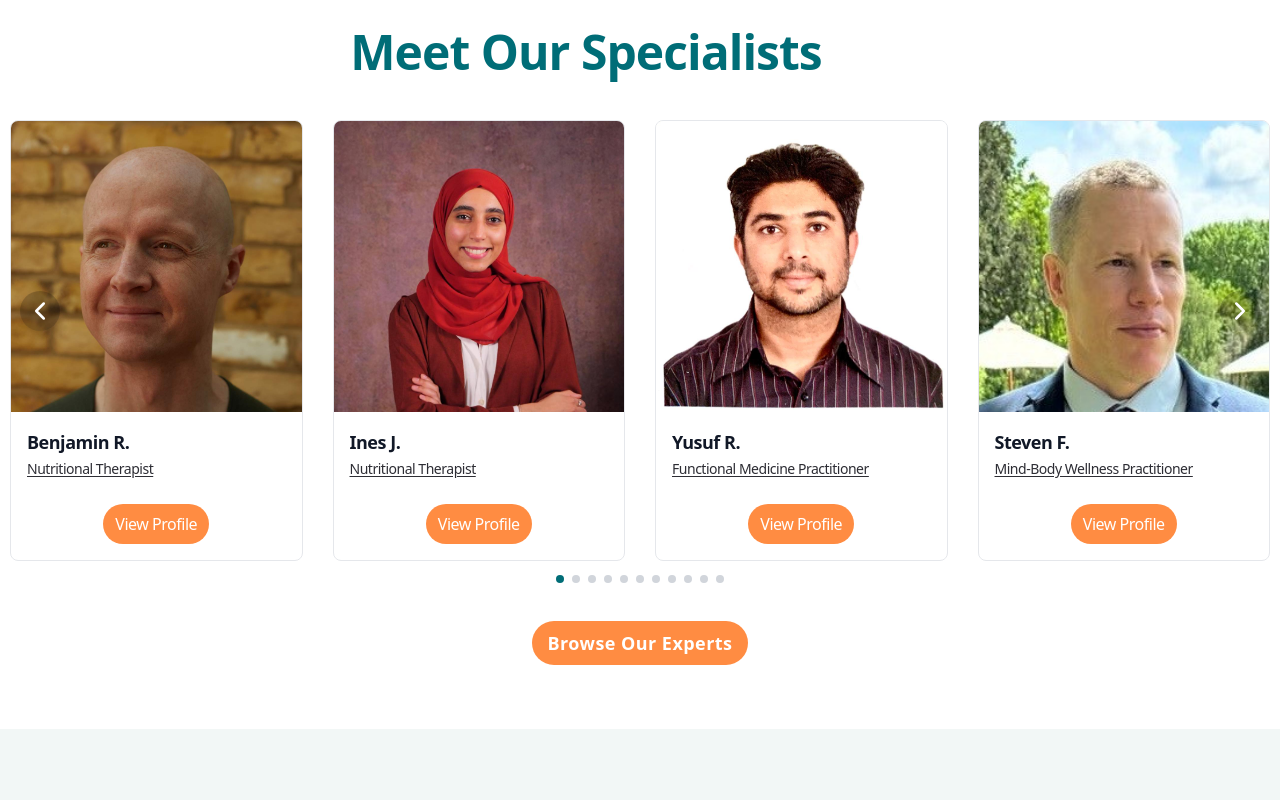
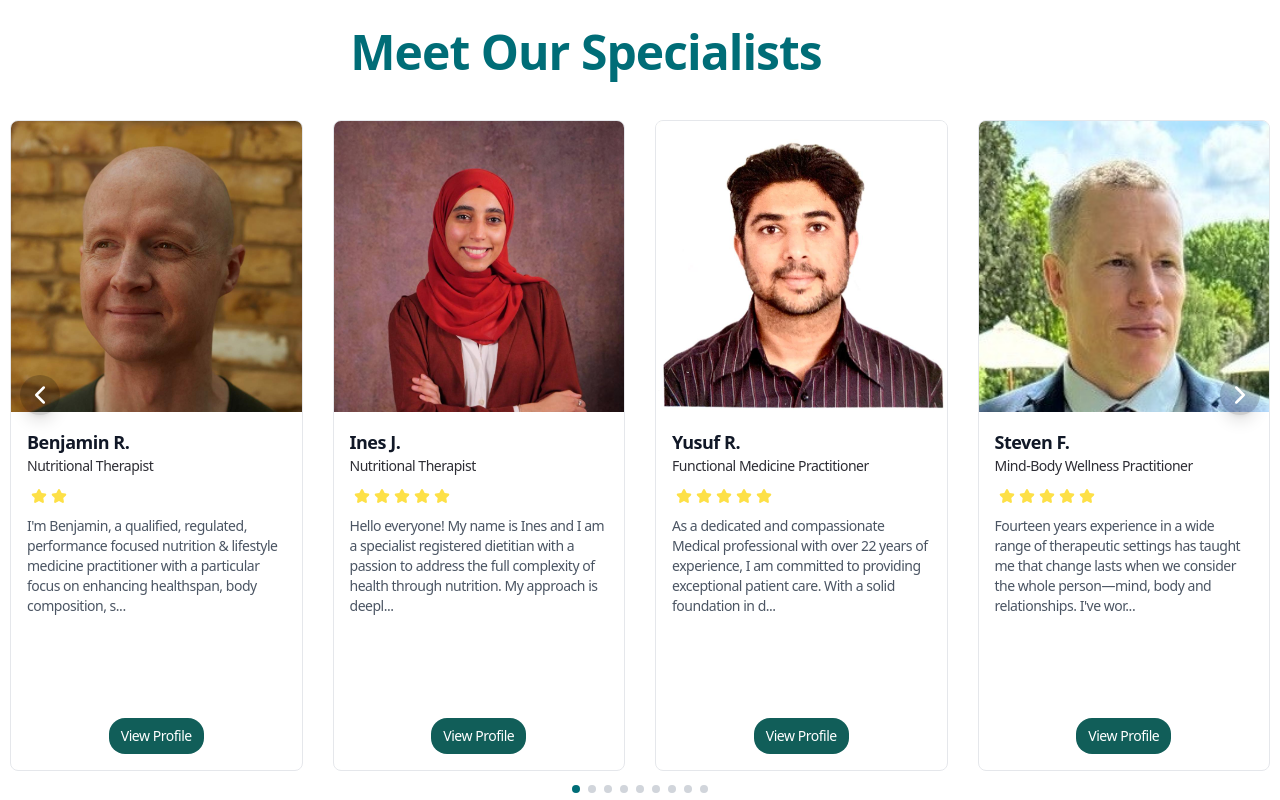
Before and after one commit to Danielvermel/helaguid-next, a Next.js app: page / in a window 1280 px wide. Shown: the part 840-1640 px from the top of the page. Built offline with nearby package versions, Linux system fonts and the light colour scheme.

Commit message:
carousel cards edits made

```diff
--- a/src/components/ui/PractitionerCard.jsx
+++ b/src/components/ui/PractitionerCard.jsx
@@ -15,14 +15,34 @@ const PractitionerCard = ({ practitioner }) => {
                         sizes="(max-width: 768px) 100vw, 33vw"
                     />
                 </div>
-                <div className="p-4">
-                    <span className="text-lg font-semibold text-gray-900 block">{practitioner.name}</span>
-                    <span className="inline-block text-sm font-normal underline underline-offset-2">
+                <div className="p-4 sm: min-h-72 md:min-h-[22.4rem] flex flex-col ">
+                    <span className="text-lg font-bold text-gray-900 block">{practitioner.name}</span>
+                    <span className="inline-block text-sm font-medium  font-sans underline-offset-2">
                         {practitioner.specialty}
                     </span>
-                    <div className="flex justify-center">
+                    {practitioner.ratings > 0 && (
+                        <div class="flex items-center mt-3">
+                            {Array.from({ length: parseInt(practitioner.ratings) }, () => (
+                                <svg
+                                    class="w-4 h-4 text-yellow-300 ms-1"
+                                    aria-hidden="true"
+                                    xmlns="http://www.w3.org/2000/svg"
+                                    fill="currentColor"
+                                    viewBox="0 0 22 20"
+                                >
+                                    <path d="M20.924 7.625a1.523 1.523 0 0 0-1.238-1.044l-5.051-.734-2.259-4.577a1.534 1.534 0 0 0-2.752 0L7.365 5.847l-5.051.734A1.535 1.535 0 0 0 1.463 9.2l3.656 3.563-.863 5.031a1.532 1.532 0 0 0 2.226 1.616L11 17.033l4.518 2.375a1.534 1.534 0 0 0 2.226-1.617l-.863-5.03L20.537 9.2a1.523 1.523 0 0 0 .387-1.575Z" />
+                                </svg>
+                            ))}
+                        </div>
+                    )}
+
+                    <span className="inline-block text-sm mt-3 font-sans font-light text-gray-600">
+                        {practitioner.bio.length > 120 ? practitioner.bio.slice(0, 170) + "..." : practitioner.bio}
+                    </span>
+
+                    <div className="flex justify-center  mt-auto ">
                         <a
-                            className="block mx-auto mt-6 rounded-3xl bg-s1 px-3 py-2 text-white"
+                            className="block text-sm mx-auto rounded-2xl bg-teal-800 px-3 py-2 text-white"
                             href={practitioner.profileUrl}
                         >
                             View Profile
--- a/src/constants/carousel.jsx
+++ b/src/constants/carousel.jsx
@@ -6,6 +6,8 @@ export const practitioners = [
         imageUrl: "/images/practioners/benjamin-r.jpg", // Path in your /public folder
         profileUrl:
             "https://book.healguid.com/practitioners/benjamin-richardson-nutritional-therapist-united-kingdom/r/CaA50bpIg2DCLa", // The Next.js page for this practitioner
+        bio: "I'm Benjamin, a qualified, regulated, performance focused nutrition & lifestyle medicine practitioner with a particular focus on enhancing healthspan, body composition, sleep and stress. Clients choose me for my dedication to enabling them to progress towards their goals and my commitment to delivery. Shaped by your priorities, enablers and constraints, we co-create for you a personalised, science-based, actionable programme. I act as your strategist, picking the highest value interventions, your coach to help you implement them, and as much as you welcome it, your educator on the *why*.",
+        ratings: "2",
     },
     {
         id: 2,
@@ -14,6 +16,8 @@ export const practitioners = [
         imageUrl: "/images/practioners/ines-j.jpg",
         profileUrl:
             "https://book.healguid.com/practitioners/ines-jabir-nutritional-therapist-united-kingdom/r/Btf2gh2T8J2cqk",
+        bio: "Hello everyone! My name is Ines and I am a specialist registered dietitian with a passion to address the full complexity of health through nutrition. My approach is deeply personalised and grounded in both science and compassion. I take time to understand each client’s full story, their physical symptoms, emotional stressors, lifestyle, environment, and goals. Functional and holistic medicine form part of my day-to-day dietetic work as I saw many people, particularly women, doing all the “right” things but still struggling with fatigue, digestive issues, hormonal imbalances, and chronic stress. I knew there had to be a deeper way to heal that doesn’t just treat symptoms but uncovers the root cause and supports the body, mind, and soul. My experience includes both public and private industry and I also like to give back to the community through group sessions in community centres. You can also find some of my favourite recipes on my Instagram page @mynutritionbalance. Looking forward to working together! Ines ;)",
+        ratings: "5",
     },
     {
         id: 3,
@@ -22,6 +26,8 @@ export const practitioners = [
         imageUrl: "/images/practioners/yusuf-r.jpg",
         profileUrl:
             "https://book.healguid.com/practitioners/yusuf-rushdi-functional-medicine-practitioner-united-kingdom/r/FJKCEuu8iQYUMB",
+        bio: "As a dedicated and compassionate Medical professional with over 22 years of experience, I am committed to providing exceptional patient care. With a solid foundation in diagnosing and treating a wide range of medical conditions, I consistently strive to deliver accurate diagnoses and effective treatment plans. My strong communication skills and ability to build rapport with patients enable me to provide personalised care that promotes overall well-being. Remarkable proficiency in leading a holistic approach to primary healthcare. Competent in spearheading operational excellence, revolutionizing processes, and maximizing resource efficiency to deliver unparalleled patient care. Proficient in driving transformative leadership, crafting robust policies, and ensuring stringent compliance with healthcare standards. Expertise in managing diverse medical conditions, including infectious diseases, chronic illnesses, and trauma, within the constraints of secure facilities, upholding dignity and well-being.",
+        ratings: "5",
     },
     {
         id: 4,
@@ -30,6 +36,8 @@ export const practitioners = [
         imageUrl: "/images/practioners/steven-f.jpg",
         profileUrl:
             "https://book.healguid.com/practitioners/steven-ford-mind-body-wellness-practitioner-united-kingdom/r/p9LPx6kTOHj95W",
+        bio: "Fourteen years experience in a wide range of therapeutic settings has taught me that change lasts when we consider the whole person—mind, body and relationships. I've worked closely with individuals, groups, families and carers, and have seen how progress accelerates when we explore lived experience and, if applicable, any unresolved trauma, nervous system regulation and related challenging emotions such as shame, guilt, anger, grief, anxiety, depression and/or self esteem. My approach is trauma-informed and practical. I draw on ACT, DBT-informed skills, mindfulness and somatic awareness, together with Internal Family Systems and strengths-based coaching. We’ll clarify your goals and values, explore the systems you’re part of, and use tools you can apply between sessions. Clients value the psychological safety, steady pace and focus on real-life change. My aim is to empower you to lead your own recovery while I guide, challenge and support along the way.",
+        ratings: "5",
     },
     {
         id: 5,
@@ -38,6 +46,8 @@ export const practitioners = [
         imageUrl: "/images/practioners/lucia-s.jpg",
         profileUrl:
             "https://book.healguid.com/practitioners/lucia-stansbie-nutritional-therapist-united-kingdom/r/UxE7KAcpjlAdxT",
+        bio: "I am a London-based registered nutritional therapist helping my patients reaching their health goals through the power of personalised nutrition. The foundations of my expertise are rooted in functional medicine, with a detailed understanding of the intricate connections between the different body systems. I employ functional testing, tailored dietary adjustments and targeted nutrition to address the root causes behind a client’s health concerns, collaborating closely with each client to chart a path towards optimum health and well-being. I am a food lover, so my plans are focused on introducing foods and nutrients rather than excluding them and include plenty tasty and easy to execute recipes. Through professional guidance and support I can help you thrive and fall in love with food again!",
+        ratings: "5",
     },
     {
         id: 6,
@@ -46,6 +56,8 @@ export const practitioners = [
         imageUrl: "/images/practioners/taiba-g.jpg",
         profileUrl:
             "https://book.healguid.com/practitioners/taiba-gul-functional-medicine-practitioner-united-kingdom/r/9tEiqAcaUvhaPr",
+        bio: "Having trained in Conventional Medicine, I very quickly realised that the approach to people needs to be from a holistic point of view. I moved in to General Practice and started looking at all the factors that were impacting my patients including their lifestyle, their diet and their wider environment. My focus on health promotion and my background in health coaching worked very well for my patients and I found my passion. This lead me to training under the Institute of Functional Medicine where I learnt to look for the ‘root cause’ behind the ‘pathology’.",
+        ratings: "5",
     },
     {
         id: 7,
@@ -54,37 +66,27 @@ export const practitioners = [
         imageUrl: "/images/practioners/christelle-s.jpg",
         profileUrl:
             "https://book.healguid.com/practitioners/christelle-stockdale-functional-medicine-practitioner-united-kingdom/r/en5dEK0cxgsVgw",
+        bio: "I was drawn to holistic and functional medicine because I wanted to help people get to the true root of their health issues. Not just manage symptoms but understand why they’re unwell and how to restore balance naturally. What makes my approach unique? I combine deep listening with detailed investigation. My focus is on treating the whole person, creating clear, realistic plans, and empowering my patients to take charge of their own health. What do patients value most? They appreciate that I truly listen, explain things clearly, and work with them to make treatment plans that are manageable. Many say they finally feel seen, understood, and supported. ",
+        ratings: "5",
     },
     {
         id: 8,
-    name: "Ravi S.",
-    specialty: "Preventive Health & Optimization",
-    imageUrl: "/images/practioners/ravi-s.jpg",
+        name: "Ayiesha M.",
+        specialty: "Integrative Medicine Practitioner",
+        imageUrl: "/images/practioners/ayeisha-m.jpg",
         profileUrl:
-      "https://book.healguid.com/practitioners/ravi-singh-nutritional-therapist-united-kingdom/r/X6SCDn50ZuzKXs",
+            "https://book.healguid.com/practitioners/ayiesha-malik-integrative-medicine-practitioner-united-kingdom/r/fbRpePhVpgaOdg",
+        bio: "As a dedicated GP with a passion for empowering patients to take control of their health, I've always sought to provide more than just conventional care. My journey into Functional Medicine (FM) began with a desire to address the root causes of illness, rather than just treating symptoms. I realized that by considering the intricate web of factors influencing a patient's well-being - from hormonal imbalances and gut health to lifestyle choices and environmental toxins - I could offer a more comprehensive and compassionate approach to healthcare. My patients appreciate the time I take to listen to their unique stories, and the personalized care plans we co-create to optimize their function and promote lasting wellness. By integrating the latest scientific research with time-honored principles of natural healing, I've witnessed firsthand the transformative power of FM in helping individuals reclaim their vitality and live more vibrant lives. Whether you're seeking relief from chronic illness or simply striving to enhance your overall well-being, I invite you to experience the difference that Functional Medicine can make in your life.",
+        ratings: "5",
     },
     {
         id: 9,
-    name: "Samuel O.",
-    specialty: "Preventive Health & Optimization",
-    imageUrl: "/images/practioners/samuel-o.jpg",
+        name: "Lara S.",
+        specialty: "Nutritional Therapist",
+        imageUrl: "/images/practioners/lara-s.jpg",
         profileUrl:
-      "https://book.healguid.com/practitioners/samuel-ofori-naturopathic-practitioner-united-kingdom/r/WQcxqOPg5vuPFd",
-  },
-  {
-    id: 10,
-    name: "Sarah C.",
-    specialty: "Digestive & Gut Health",
-    imageUrl: "/images/practioners/sarah-c.jpg",
-    profileUrl:
-      "https://book.healguid.com/practitioners/sarah-chen-functional-medicine-practitioner-united-kingdom/r/cRMnhqnXbeRcQf",
-  },
-  {
-    id: 11,
-    name: "Julia K.",
-    specialty: "Digestive & Gut Health",
-    imageUrl: "/images/practioners/julia-k.jpg",
-    profileUrl:
-      "https://book.healguid.com/practitioners/julia-kim-functional-medicine-practitioner-united-states/r/drrZhyPDTbcWxJ",
+            "https://book.healguid.com/practitioners/lara-seago-nutritional-therapist-united-kingdom/r/7ZY66s3ir9lkPi",
+        bio: " A number of things led me into Nutritional therapy / functional medicine. I had always had an interest in nutrition, largely stemming from my mum dying very young from stomach cancer and wanting to prevent the same happening to me. Then along the way different life experiences and some of my own health challenges, particularly in relation to stress, burnout, and hormonal imbalances motivated me to support people with the same challenges. Over the years I have worked with all kinds of clients and conditions and I am also cancer trained and able to support cancer patients alongside their mainstream treatment. Women's Health, Eating Disorders, Sport Nutrition, Cancer (breast cancer)",
+        ratings: "5",
     },
 ];
```
Also changed, not shown: public/images/practioners/ayeisha-m.jpg (added), public/images/practioners/lara-s.jpg (added). Lines whose indentation alone changed are shown as unchanged.
